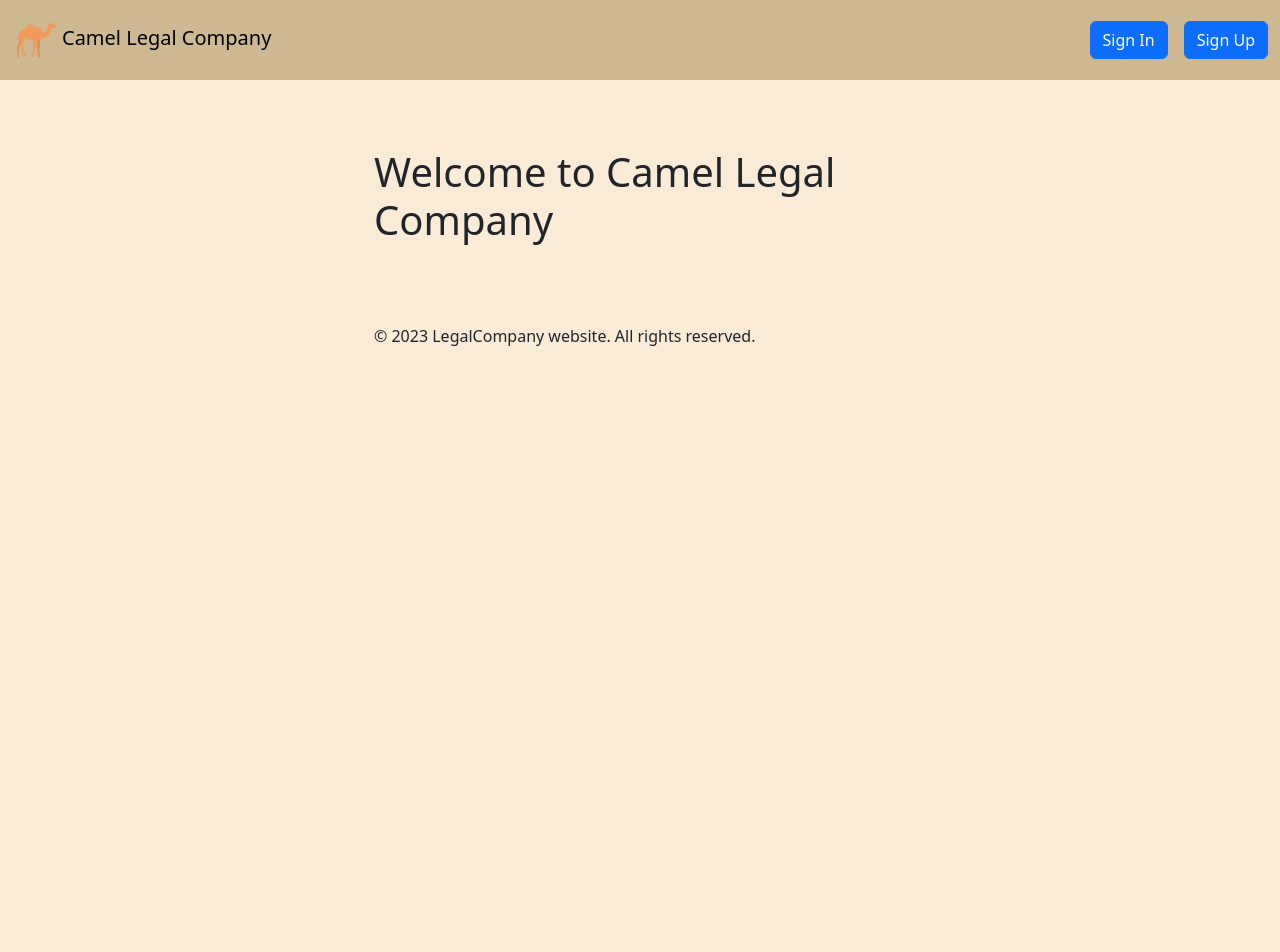
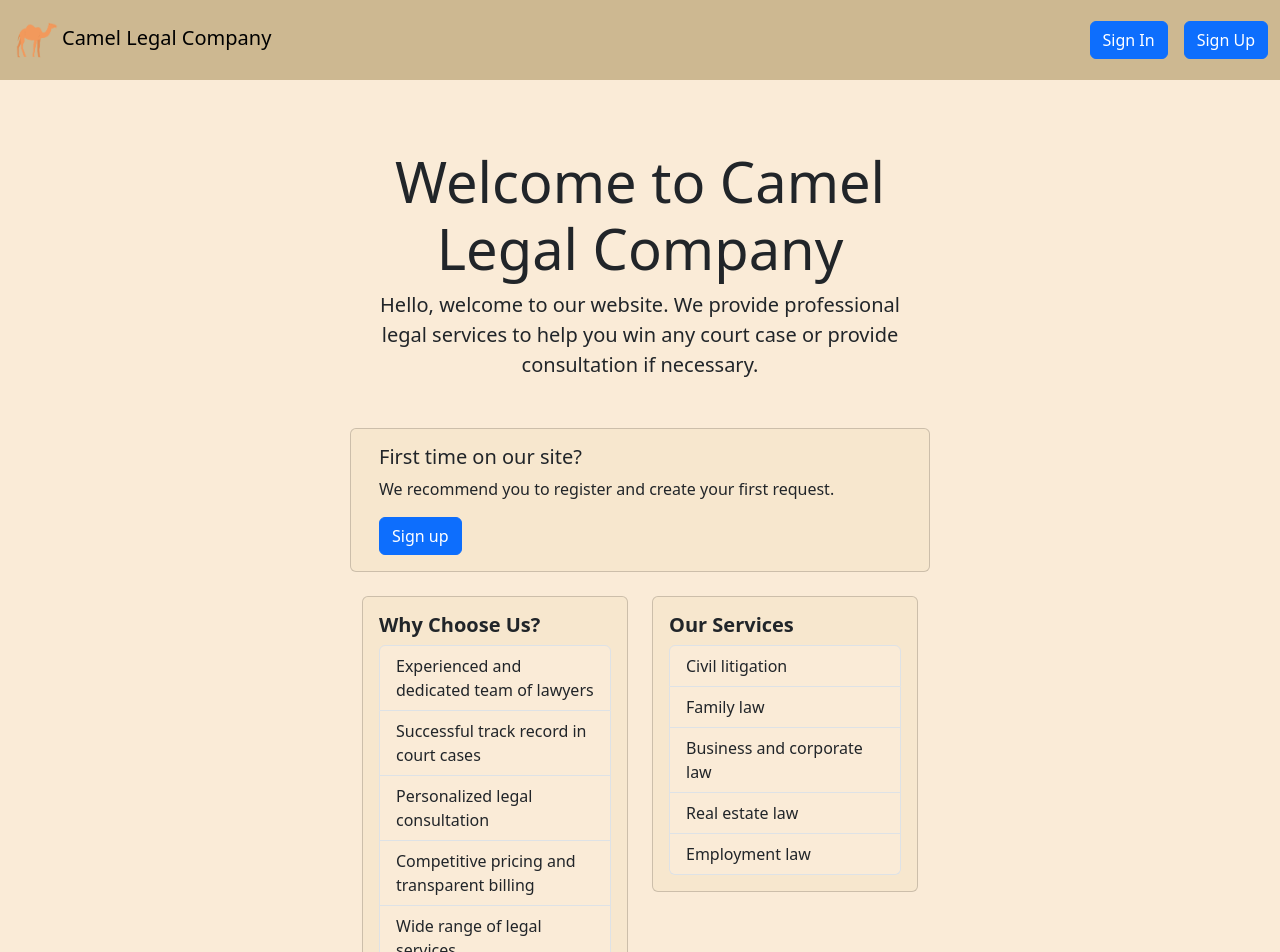
Before and after one commit to AVitrum/LegalCompany, a React (Create React App) app in the folder front/: page / in a window 1280 px wide. Shown: the top 952 px of the page. Built offline with nearby package versions, Linux system fonts and the light colour scheme; no server answers.

Commit message:
homePage design

```diff
--- a/front/src/App.css
+++ b/front/src/App.css
@@ -37,8 +37,12 @@ header nav {
 
 .link-as-text {
   color: inherit;
-  /*text-decoration: none;*/
 }
+.link-as-text-without-decoration {
+  text-decoration: none;
+}
+
+
 
 .dropdown {
   position: relative;
--- a/front/src/pages/homePage.js
+++ b/front/src/pages/homePage.js
@@ -1,18 +1,96 @@
-import React from 'react';
+import React, { useContext } from 'react';
+import { UserContext } from "../components/UserContext";
+import { Link } from "react-router-dom";
 
 export default function HomePage() {
+    const { userInfo } = useContext(UserContext);
+    const username = userInfo?.username;
+
     return (
         <div className="container">
-            <div>
-                <section className="py-5">
-                    <div className="container">
-                        <h1>Welcome to Camel Legal Company</h1>
-                        <p></p>
+            <section className="py-5">
+                <div className="text-center">
+                    <h1 className="display-4">Welcome to Camel Legal Company</h1>
+                    <p className="lead">Hello, welcome to our website. We provide professional legal services to help you win any court case or provide consultation if necessary.</p>
+                </div>
+                <div className="row justify-content-center mt-5">
+                    {!username ? (
+                        <div className="card mb-4" style={{ backgroundColor: '#F7E7CE' }}>
+                            <div className="card-body">
+                                <h5 className="card-title">First time on our site?</h5>
+                                <p className="card-text">We recommend you to register and create your first request.</p>
+                                <Link to={`/register`} className="btn btn-primary">Sign up</Link>
+                            </div>
+                        </div>
+                    ) : (
+                        <div className="card mb-4" style={{ backgroundColor: '#F7E7CE' }}>
+                            <div className="card-body">
+                                <h5 className="card-title">Welcome back, {username}!</h5>
+                                <p className="card-text">We're glad to see you again. You can now create a new request or browse through our legal resources.</p>
+                                <Link to={`/create`} className="btn btn-primary">Create request</Link>
+                            </div>
+                        </div>
+                    )}
+                </div>
+                <div className="row justify-content-center">
+                    <div className="col-md-6">
+                        <div className="card mb-4" style={{ backgroundColor: '#F7E7CE' }}>
+                            <div className="card-body">
+                                <h5 className="card-title fw-bold">Why Choose Us?</h5>
+                                <ul className="list-group">
+                                    <li className="list-group-item" style={{backgroundColor: '#FAEBD7'}}>
+                                        Experienced and dedicated team of lawyers
+                                    </li>
+                                    <li className="list-group-item" style={{backgroundColor: '#FAEBD7'}}>
+                                        Successful track record in court cases
+                                    </li>
+                                    <li className="list-group-item" style={{backgroundColor: '#FAEBD7'}}>
+                                        Personalized legal consultation
+                                    </li>
+                                    <li className="list-group-item" style={{backgroundColor: '#FAEBD7'}}>
+                                        Competitive pricing and transparent billing
+                                    </li>
+                                    <li className="list-group-item" style={{backgroundColor: '#FAEBD7'}}>
+                                        Wide range of legal services
+                                    </li>
+                                </ul>
+                            </div>
+                        </div>
                     </div>
-                </section>
-            </div>
+                    <div className="col-md-6">
+                        <div className="card mb-4" style={{ backgroundColor: '#F7E7CE' }}>
+                            <div className="card-body">
+                                <h5 className="card-title fw-bold">Our Services</h5>
+                                <ul className="list-group">
+                                    <li className="list-group-item" style={{backgroundColor: '#FAEBD7'}}>
+                                        Civil litigation
+                                    </li>
+                                    <li className="list-group-item" style={{backgroundColor: '#FAEBD7'}}>
+                                        Family law
+                                    </li>
+                                    <li className="list-group-item" style={{backgroundColor: '#FAEBD7'}}>
+                                        Business and corporate law
+                                    </li>
+                                    <li className="list-group-item" style={{backgroundColor: '#FAEBD7'}}>
+                                        Real estate law
+                                    </li>
+                                    <li className="list-group-item" style={{backgroundColor: '#FAEBD7'}}>
+                                        Employment law
+                                    </li>
+                                </ul>
+                            </div>
+                        </div>
+                    </div>
+                </div>
+            </section>
             <footer className="py-3">
-                <div className="container">
+                <div className="container text-center">
+                    <h5>Contact Us</h5>
+                    <p>
+                        Address: Liberty Avenue, Uzhorod, Ukraine<br />
+                        Phone: +380660370880<br />
+                        Email: camel.legalcompany@gmail.com
+                    </p>
                     <p>&copy; 2023 LegalCompany website. All rights reserved.</p>
                 </div>
             </footer>
--- a/front/src/pages/request-pages/createRequest.js
+++ b/front/src/pages/request-pages/createRequest.js
@@ -81,7 +81,7 @@ export default function CreateRequest() {
                 />
             </div>
             <div className="mb-3">
-                <label htmlFor="exampleFormControlTextarea1" className="form-label">Example textarea</label>
+                <label htmlFor="exampleFormControlTextarea1" className="form-label">Description</label>
                 <div className="editor-container">
                     <Editor onChange={setDescription} value={description}/>
                 </div>
--- a/front/src/pages/request-pages/editRequest.js
+++ b/front/src/pages/request-pages/editRequest.js
@@ -136,7 +136,7 @@ export default function EditRequest() {
                       />
                   </div>
                   <div className="mb-3">
-                      <label htmlFor="exampleFormControlTextarea1" className="form-label">Example textarea</label>
+                      <label htmlFor="exampleFormControlTextarea1" className="form-label">Description</label>
                       <div className="editor-container">
                           <Editor onChange={setDescription} value={description}/>
                       </div>
```
